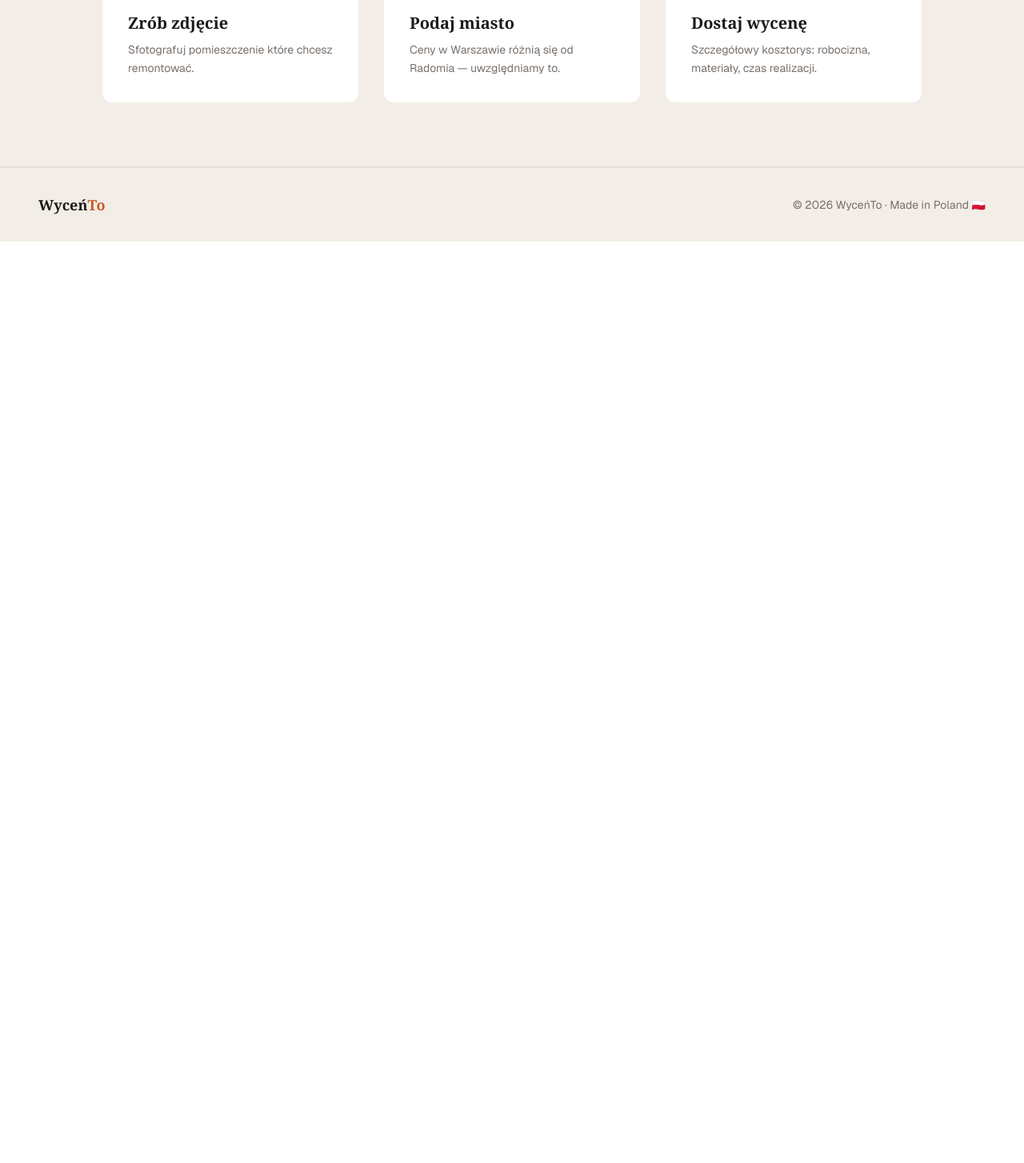
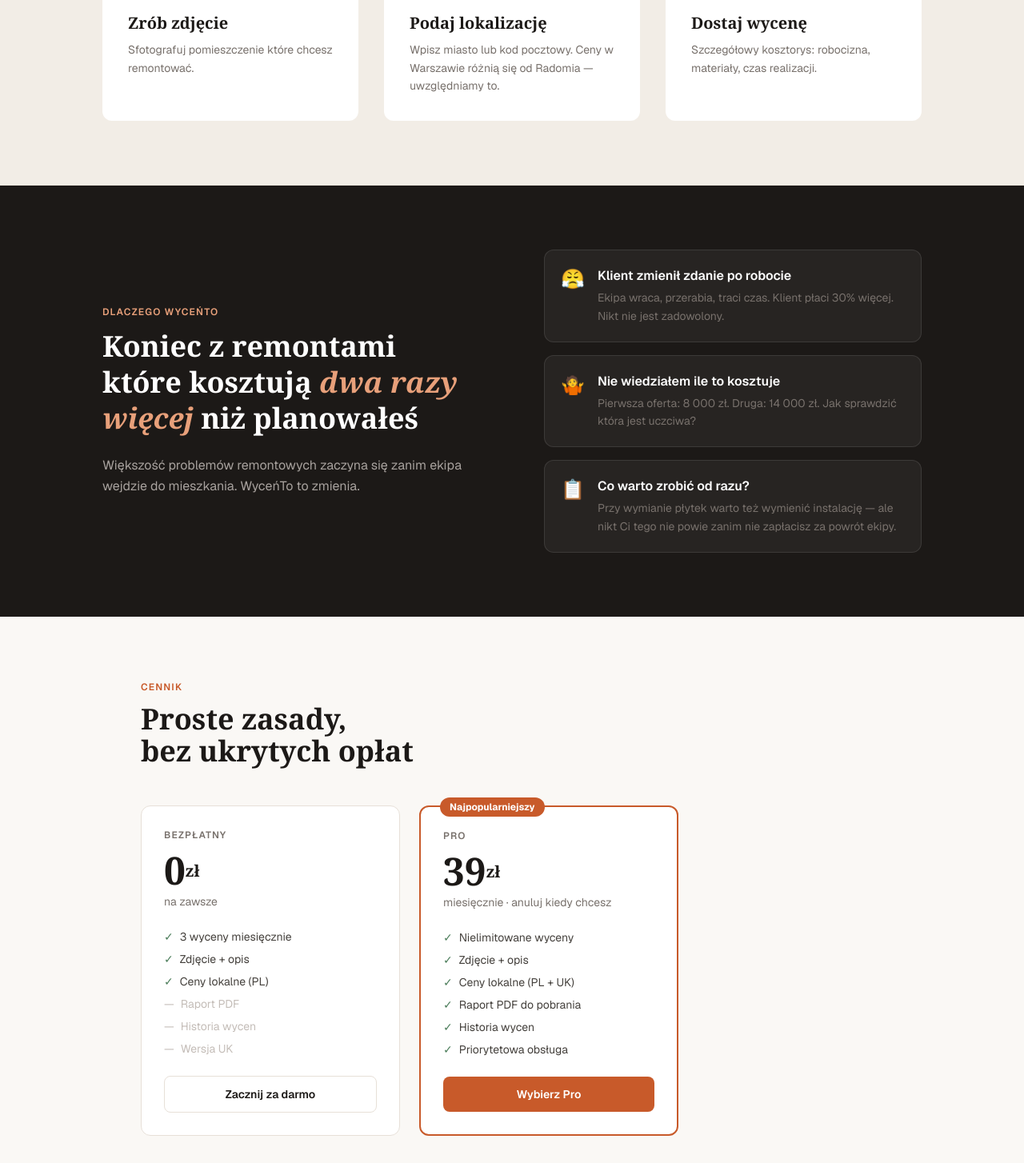
Before and after one commit to bogustoja/wycento, a Next.js app: page / in a window 1280 px wide. Shown: the part 1343-2797 px from the top of the page at 80% size. Before the commit the page ends 1645 px from the top, so only its background shows below. Built offline with nearby package versions, Linux system fonts and the light colour scheme.

Commit message:
kompletny landing page

```diff
--- a/app/page.tsx
+++ b/app/page.tsx
@@ -25,7 +25,7 @@ export default function Home() {
         <p className="text-lg text-[#78716C] max-w-xl mb-10 leading-relaxed">
           Zrób zdjęcie pomieszczenia, podaj miasto. AI wyceni remont
           z prawdziwymi cenami dla Twojej okolicy — zanim zdążysz
-          zadzwonić do ekipy.
+          zadzwonić do ekipy lub majstra.
         </p>
 
         {/* FORMULARZ */}
@@ -33,13 +33,17 @@ export default function Home() {
           <div className="flex gap-3 mb-4">
             <input
               type="text"
-              placeholder="Twoje miasto (np. Warszawa...)"
+              placeholder="Miasto lub kod pocztowy (np. Warszawa, 02-001...)"
               className="flex-1 bg-[#FAF8F5] border border-[#E7E0D8] rounded-lg px-4 py-2.5 text-sm outline-none focus:border-[#C85A2A]"
             />
             <select className="bg-[#FAF8F5] border border-[#E7E0D8] rounded-lg px-4 py-2.5 text-sm outline-none">
               <option>Łazienka</option>
               <option>Kuchnia</option>
-              <option>Pokój</option>
+              <option>Przedpokój</option>
+              <option>Sypialnia</option>
+              <option>Garderoba</option>
+              <option>Taras</option>
+              <option>Ogród</option>
               <option>Całe mieszkanie</option>
             </select>
           </div>
@@ -70,7 +74,7 @@ export default function Home() {
           <div className="grid grid-cols-3 gap-8">
             {[
               { n: "01", icon: "📸", t: "Zrób zdjęcie", d: "Sfotografuj pomieszczenie które chcesz remontować." },
-              { n: "02", icon: "📍", t: "Podaj miasto", d: "Ceny w Warszawie różnią się od Radomia — uwzględniamy to." },
+              { n: "02", icon: "📍", t: "Podaj lokalizację", d: "Wpisz miasto lub kod pocztowy. Ceny w Warszawie różnią się od Radomia — uwzględniamy to." },
               { n: "03", icon: "📋", t: "Dostaj wycenę", d: "Szczegółowy kosztorys: robocizna, materiały, czas realizacji." },
             ].map((s) => (
               <div key={s.n} className="bg-white rounded-xl p-8">
@@ -83,7 +87,100 @@ export default function Home() {
           </div>
         </div>
       </section>
+{/* DLACZEGO */}
+      <section className="bg-[#1C1917] text-white py-20 px-12">
+        <div className="max-w-5xl mx-auto grid grid-cols-2 gap-20 items-center">
+          <div>
+            <p className="text-xs font-semibold text-[#E8A07A] uppercase tracking-widest mb-3">Dlaczego WyceńTo</p>
+            <h2 className="font-serif text-4xl font-bold leading-tight mb-6">
+              Koniec z remontami które kosztują{" "}
+              <span className="text-[#E8A07A] italic">dwa razy więcej</span>{" "}
+              niż planowałeś
+            </h2>
+            <p className="text-[#A8A29E] leading-relaxed">
+              Większość problemów remontowych zaczyna się zanim ekipa wejdzie do mieszkania. WyceńTo to zmienia.
+            </p>
+          </div>
+          <div className="flex flex-col gap-4">
+            {[
+              { icon: "😤", t: "Klient zmienił zdanie po robocie", d: "Ekipa wraca, przerabia, traci czas. Klient płaci 30% więcej. Nikt nie jest zadowolony." },
+              { icon: "🤷", t: "Nie wiedziałem ile to kosztuje", d: "Pierwsza oferta: 8 000 zł. Druga: 14 000 zł. Jak sprawdzić która jest uczciwa?" },
+              { icon: "📋", t: "Co warto zrobić od razu?", d: "Przy wymianie płytek warto też wymienić instalację — ale nikt Ci tego nie powie zanim nie zapłacisz za powrót ekipy." },
+            ].map((p) => (
+              <div key={p.t} className="bg-white/5 border border-white/10 rounded-xl p-5 flex gap-4">
+                <span className="text-2xl flex-shrink-0">{p.icon}</span>
+                <div>
+                  <div className="font-semibold text-white mb-1">{p.t}</div>
+                  <div className="text-sm text-[#78716C] leading-relaxed">{p.d}</div>
+                </div>
+              </div>
+            ))}
+          </div>
+        </div>
+      </section>
 
+      {/* CENNIK */}
+      <section className="py-20 px-12 max-w-5xl mx-auto">
+        <p className="text-xs font-semibold text-[#C85A2A] uppercase tracking-widest mb-3">Cennik</p>
+        <h2 className="font-serif text-4xl font-bold mb-12">Proste zasady,<br />bez ukrytych opłat</h2>
+        <div className="grid grid-cols-2 gap-6 max-w-2xl">
+          {/* FREE */}
+          <div className="bg-white border border-[#E7E0D8] rounded-xl p-7">
+            <div className="text-xs font-semibold text-[#78716C] uppercase tracking-widest mb-3">Bezpłatny</div>
+            <div className="font-serif text-5xl font-bold mb-1">0<sup className="text-xl">zł</sup></div>
+            <div className="text-sm text-[#78716C] mb-6">na zawsze</div>
+            <ul className="text-sm space-y-2 mb-6">
+              {["3 wyceny miesięcznie", "Zdjęcie + opis", "Ceny lokalne (PL)"].map(i => (
+                <li key={i} className="flex gap-2 text-[#44403C]"><span className="text-[#4A7C59]">✓</span>{i}</li>
+              ))}
+              {["Raport PDF", "Historia wycen", "Wersja UK"].map(i => (
+                <li key={i} className="flex gap-2 text-[#C4BDB8]"><span>—</span>{i}</li>
+              ))}
+            </ul>
+            <button className="w-full border border-[#E7E0D8] rounded-lg py-3 text-sm font-semibold hover:bg-[#F2EDE6] transition">
+              Zacznij za darmo
+            </button>
+          </div>
+          {/* PRO */}
+          <div className="bg-white border-2 border-[#C85A2A] rounded-xl p-7 relative">
+            <div className="absolute -top-3 left-6 bg-[#C85A2A] text-white text-xs font-bold px-3 py-1 rounded-full">
+              Najpopularniejszy
+            </div>
+            <div className="text-xs font-semibold text-[#78716C] uppercase tracking-widest mb-3">Pro</div>
+            <div className="font-serif text-5xl font-bold mb-1">39<sup className="text-xl">zł</sup></div>
+            <div className="text-sm text-[#78716C] mb-6">miesięcznie · anuluj kiedy chcesz</div>
+            <ul className="text-sm space-y-2 mb-6">
+              {["Nielimitowane wyceny", "Zdjęcie + opis", "Ceny lokalne (PL + UK)", "Raport PDF do pobrania", "Historia wycen", "Priorytetowa obsługa"].map(i => (
+                <li key={i} className="flex gap-2 text-[#44403C]"><span className="text-[#4A7C59]">✓</span>{i}</li>
+              ))}
+            </ul>
+            <button className="w-full bg-[#C85A2A] text-white rounded-lg py-3 text-sm font-semibold hover:bg-[#B04E24] transition">
+              Wybierz Pro
+            </button>
+          </div>
+        </div>
+      </section>
+
+      {/* ZAPIS */}
+      <section className="bg-[#C85A2A] py-16 px-12 text-center">
+        <h2 className="font-serif text-4xl font-bold text-white mb-3">
+          Zapisz się na listę oczekujących
+        </h2>
+        <p className="text-white/75 mb-8 text-lg">
+          Dostaniesz dostęp jako pierwszy — i 3 miesiące Pro gratis przy starcie.
+        </p>
+        <div className="flex gap-3 justify-center max-w-md mx-auto">
+          <input
+            type="email"
+            placeholder="twoj@email.pl"
+            className="flex-1 bg-white rounded-lg px-4 py-3 text-sm outline-none"
+          />
+          <button className="bg-[#1C1917] text-white px-6 py-3 rounded-lg text-sm font-semibold hover:bg-[#3d3835] transition whitespace-nowrap">
+            Zapisz mnie
+          </button>
+        </div>
+        <p className="text-white/50 text-xs mt-4">Żadnego spamu. Tylko info o premierze.</p>
+      </section>
       {/* FOOTER */}
       <footer className="border-t border-[#E7E0D8] px-12 py-8 flex justify-between items-center bg-[#F2EDE6]">
         <div className="font-serif font-bold text-lg">
```
